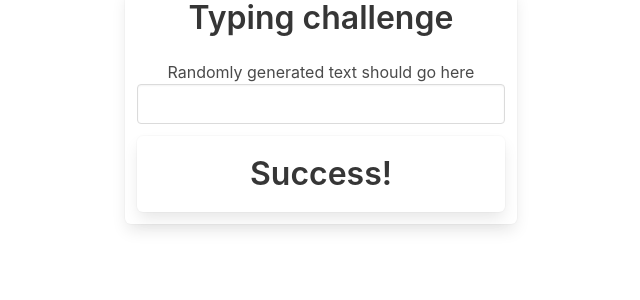
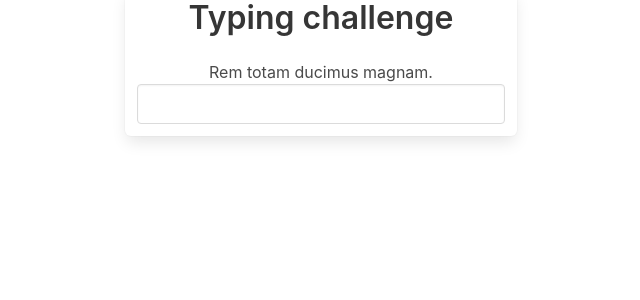
Before and after one commit to akgmage/typing-challenge, an Angular app: page / in a window 1280 px wide. Shown: the top 300 px of the page, without its empty margins (319-959 px from the left). Built offline with nearby package versions, Linux system fonts and the light colour scheme.

Commit message:
Display random text and show success if entered text is equal to random text

```diff
--- a/src/app/app.component.html
+++ b/src/app/app.component.html
@@ -3,13 +3,13 @@
     <div class="box column is-one-third">
       <h1 class="title has-text-centered">Typing challenge</h1>
 
-      <p class="has-text-centered">Randomly generated text should go here</p>
+      <p class="has-text-centered">{{ randomText }}</p>
 
       <div class="field">
-        <input class="input"/>
+        <input (input)="onInput($event)" class="input"/>
       </div>
 
-      <div class="box has-text-centered">
+      <div *ngIf="randomText === enteredText" class="box has-text-centered">
         <h1 class="title">Success!</h1>
       </div>
 
```
